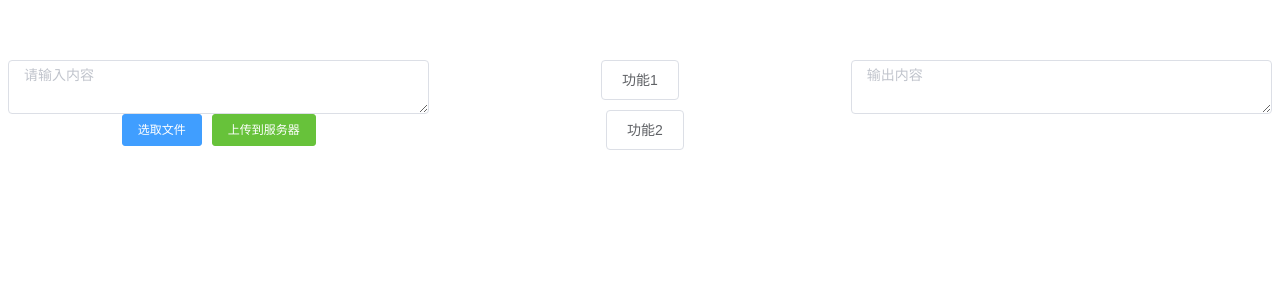
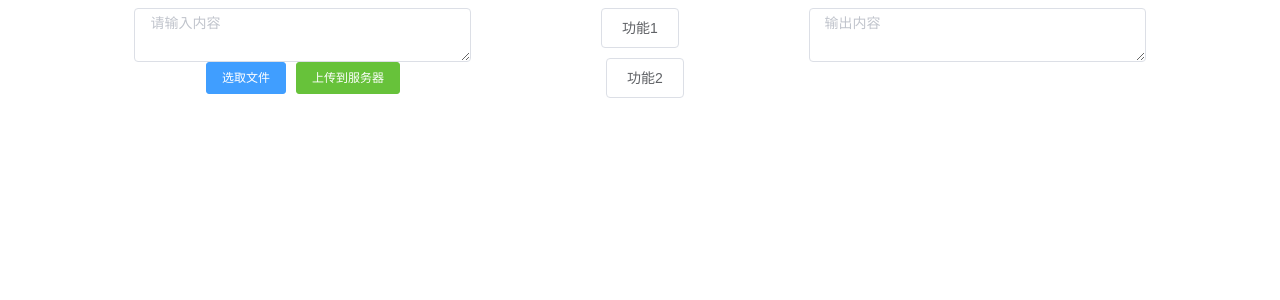
Before and after one commit to Palpitate-xus/finllm_frontend, a Vue app: page / in a window 1280 px wide. Shown: the top 300 px of the page. Built offline with nearby package versions, Linux system fonts and the light colour scheme.

Commit message:
使得页面在80%的大小上显示

```diff
--- a/src/App.vue
+++ b/src/App.vue
@@ -27,5 +27,7 @@ export default {
   text-align: center;
   color: #2c3e50;
   margin-top: 60px;
+  margin: 0 auto;
+  width: 80%;
 }
 </style>
```
